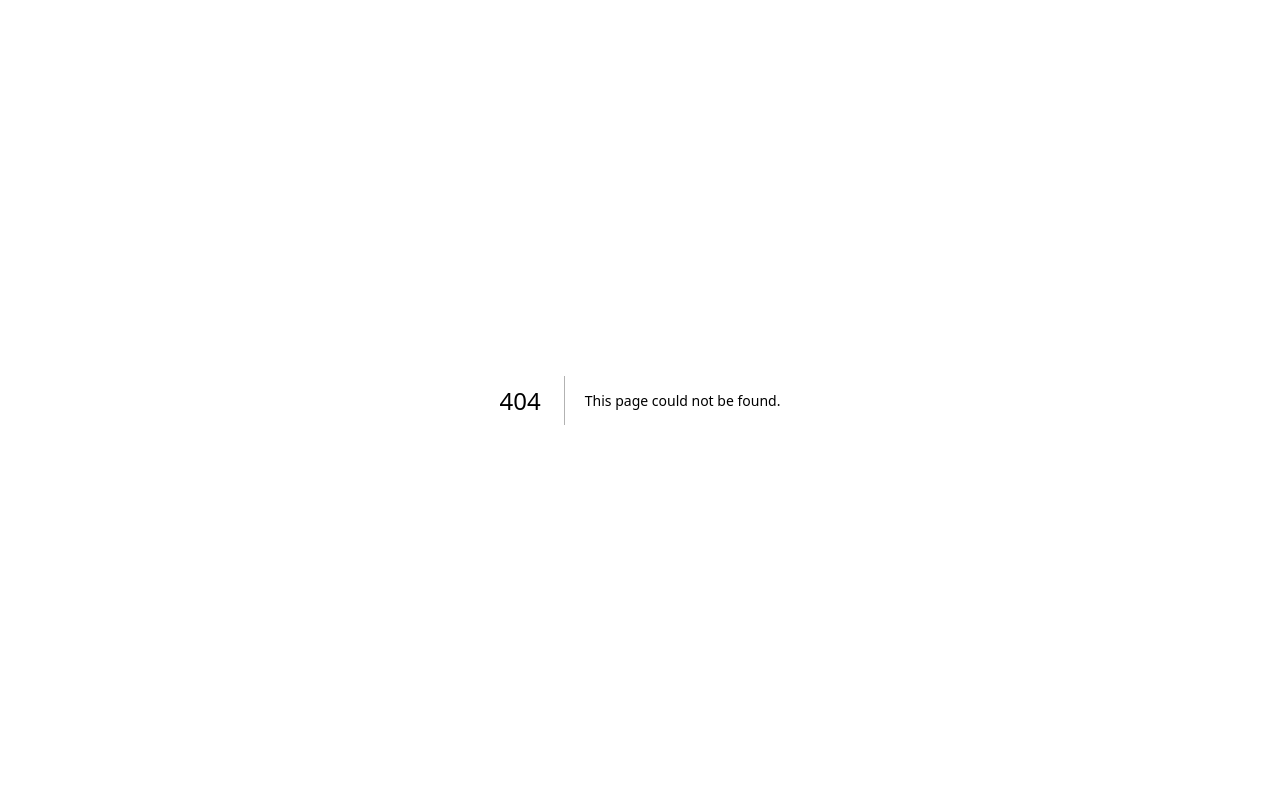
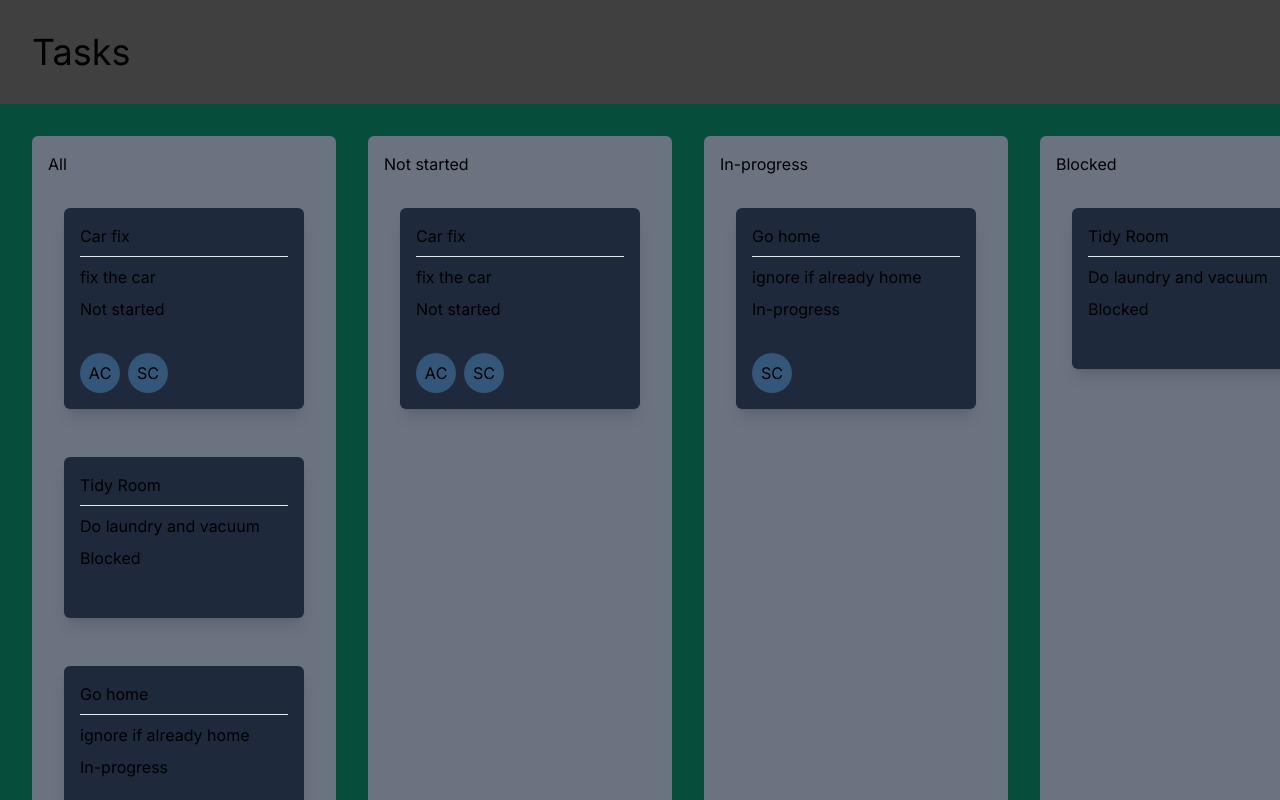
Before and after one commit to abulcantcode/Bemway, a Next.js app: page /tasks in a window 1280 px wide. Before the commit this address had no page. Shown: the top 800 px of the page. Built offline with nearby package versions, Linux system fonts and the light colour scheme.

Commit message:
add mock tasks page

```diff
--- /dev/null
+++ b/app/tasks/page.tsx
@@ -0,0 +1,46 @@
+import { TTask } from "@/components/Task";
+import TaskGroup from "@/components/TaskGroup";
+
+const tasks: TTask[] = [
+  {
+    title: "Car fix",
+    description: "fix the car",
+    status: "Not started",
+    owners: [
+      { firstName: "Abul", lastName: "Ch", userId: "1" },
+      { firstName: "Sabir", lastName: "Ch", userId: "2" },
+    ],
+  },
+  {
+    title: "Tidy Room",
+    description: "Do laundry and vacuum",
+    status: "Blocked",
+  },
+  {
+    title: "Go home",
+    description: "ignore if already home",
+    status: "In-progress",
+    owners: [{ firstName: "Sabir", lastName: "Ch", userId: "1" }],
+  },
+  {
+    title: "Grow taller",
+    description: "keep going up!",
+    status: "Done",
+    owners: [{ firstName: "Abul", lastName: "Ch", userId: "1" }],
+  },
+];
+
+export default function tasksPage() {
+  return (
+    <main className="bg-neutral-700">
+      <h1 className="ml-8 py-8 text-4xl">Tasks</h1>
+      <div className="flex p-8 bg-emerald-900 gap-8 w-full overflow-y-auto">
+        <TaskGroup tasks={tasks} />
+        <TaskGroup tasks={tasks} status="Not started" />
+        <TaskGroup tasks={tasks} status="In-progress" />
+        <TaskGroup tasks={tasks} status="Blocked" />
+        <TaskGroup tasks={tasks} status="Done" />
+      </div>
+    </main>
+  );
+}
--- /dev/null
+++ b/components/Task.tsx
@@ -0,0 +1,49 @@
+export interface TTask {
+  title: string;
+  description?: string;
+  status: "Done" | "In-progress" | "Blocked" | "Not started";
+  due?: Date;
+  dueStart?: Date;
+  priority?: "High" | "Medium" | "Low";
+  owners?: {
+    firstName: string;
+    lastName: string;
+    profile?: string;
+    userId: string;
+  }[];
+}
+
+// TODO: get types from DB
+
+export default function Task({
+  title,
+  description,
+  status,
+  due,
+  dueStart,
+  priority,
+  owners,
+}: TTask) {
+  return (
+    <div className="bg-slate-800 rounded-md shadow-lg flex flex-col gap-2 p-4 m-4 w-60">
+      <h4>{title}</h4>
+      <hr />
+      <p>{description}</p> <p>{status}</p>
+      <p>{due?.toString()}</p>
+      <p>{dueStart?.toString()}</p>
+      <p>{priority}</p>
+      <div className="flex gap-2">
+        {owners?.map(({ firstName, lastName, profile }, idx) => (
+          <div
+            className="rounded-full h-10 w-10 text-center flex items-center justify-center"
+            key={`${idx}-owner`}
+            style={{ backgroundColor: profile || "#345678" }}
+          >
+            <p>{firstName.charAt(0)}</p>
+            <p>{lastName.charAt(0)}</p>
+          </div>
+        ))}
+      </div>
+    </div>
+  );
+}
--- /dev/null
+++ b/components/TaskGroup.tsx
@@ -0,0 +1,21 @@
+import Task, { TTask } from "./Task";
+
+interface TTaskGroup {
+  tasks: TTask[];
+  status?: TTask["status"];
+}
+
+// TODO: get types from DB
+
+export default function TaskGroup({ tasks, status }: TTaskGroup) {
+  return (
+    <div className="flex flex-col bg-gray-500 p-4 gap-4 rounded-md">
+      <h3>{status || "All"}</h3>
+      {tasks
+        .filter((task) => (status ? task.status === status : true))
+        .map((task, taskNo) => (
+          <Task {...task} key={`task-no-${taskNo}`} />
+        ))}
+    </div>
+  );
+}
--- a/tsconfig.json
+++ b/tsconfig.json
@@ -23,5 +23,5 @@
     }
   },
   "include": ["next-env.d.ts", "**/*.ts", "**/*.tsx", ".next/types/**/*.ts"],
-  "exclude": ["node_modules"]
+  "exclude": ["node_modules", "server"]
 }
```
